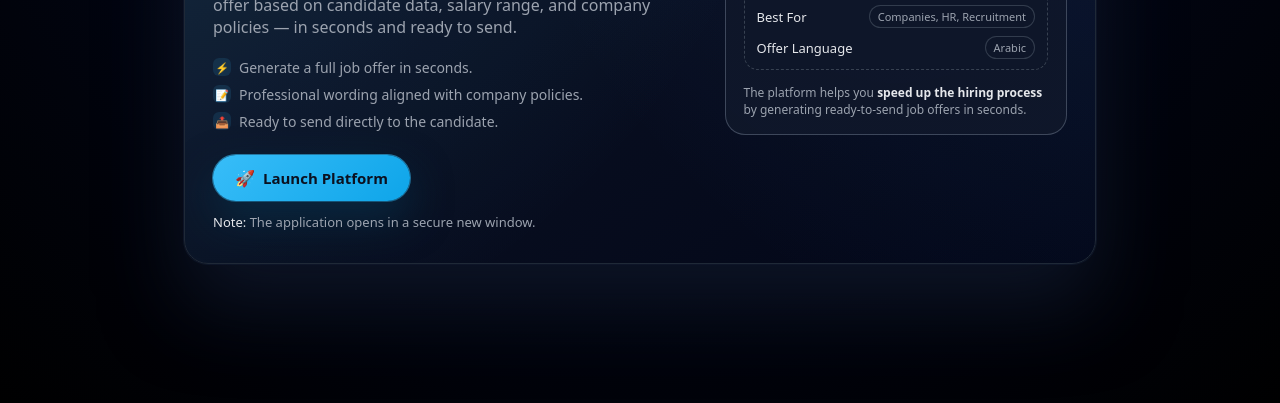
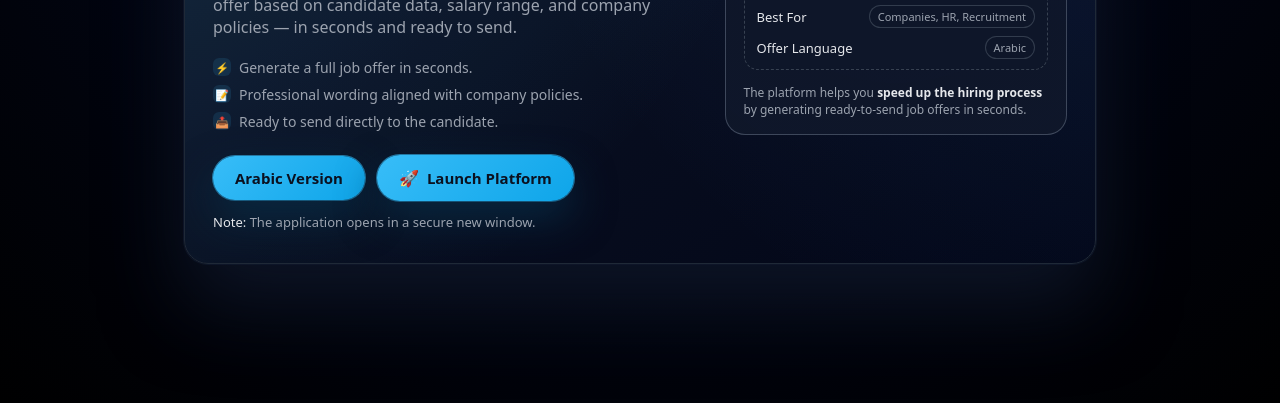
Before and after one commit to Ibrahim-Abduljabar/offerx-ai-exact-2, a plain HTML site: page index.html in a window 1280 px wide. Shown: the part 381-784 px from the top of the page. Drawn offline with Linux system fonts and the light colour scheme.

Commit message:
Update index.html

```diff
--- a/index.html
+++ b/index.html
@@ -303,6 +303,10 @@
                     <div class="actions">
                         <a
                             class="btn-primary"
+                            href="https://offerx-ai-exact.vercel.app/">Arabic Version
+                        </a>
+                        <a
+                            class="btn-primary"
                             href="https://offerx-ai-2-3mqt2erppsrntzcivc62le.streamlit.app/"
                             target="_blank"
                             rel="noopener noreferrer"
```
